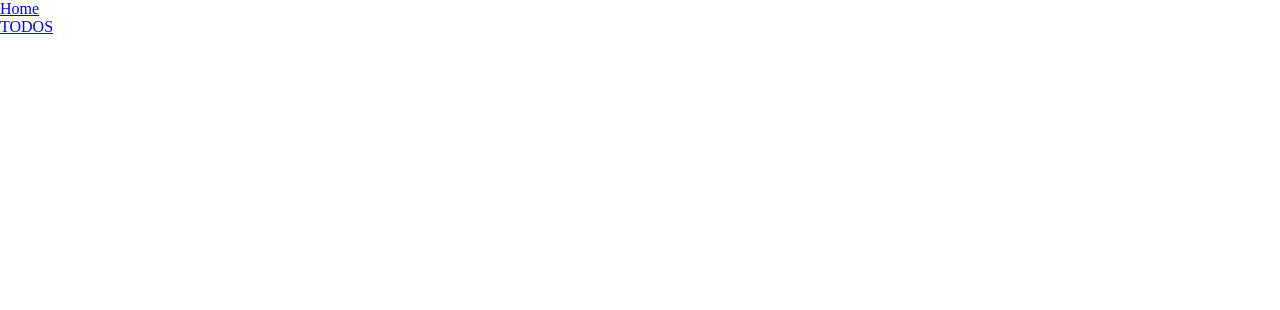
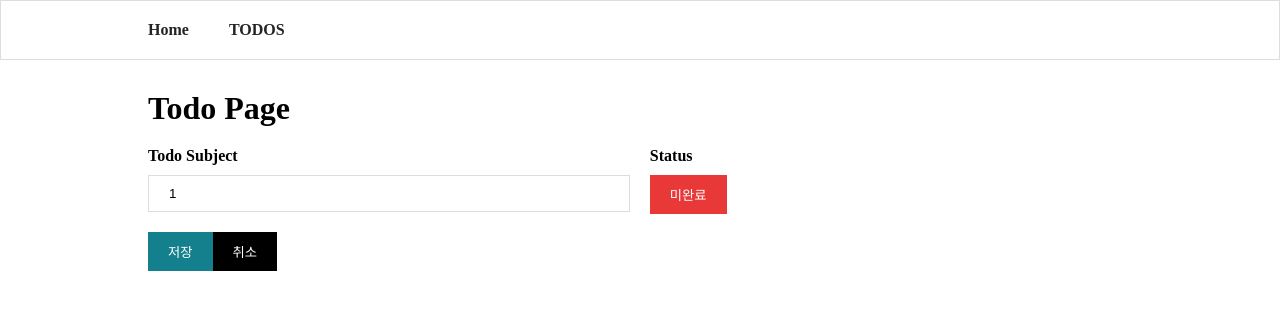
Before and after one commit to NuyHesHUB/project06_vue_todo, a Vue app: page /todos/1 in a window 1280 px wide. Before the commit this address had no page. Shown: the top 310 px of the page. Built offline with nearby package versions, Linux system fonts and the light colour scheme; data requests are answered from the project's data file.

Commit message:
23.02.17

```diff
--- a/db.json
+++ b/db.json
@@ -57,38 +57,13 @@
     },
     {
       "subject": "바",
-      "completed": false,
+      "completed": true,
       "id": 12
     },
     {
-      "subject": "6",
+      "subject": "테스트12443",
       "completed": false,
       "id": 13
-    },
-    {
-      "subject": "7",
-      "completed": false,
-      "id": 14
-    },
-    {
-      "subject": "8",
-      "completed": false,
-      "id": 15
-    },
-    {
-      "subject": "9",
-      "completed": false,
-      "id": 16
-    },
-    {
-      "subject": "0",
-      "completed": false,
-      "id": 17
-    },
-    {
-      "subject": "1",
-      "completed": false,
-      "id": 18
     }
   ]
 }
--- a/src/App.vue
+++ b/src/App.vue
@@ -1,8 +1,11 @@
 <template>
     <nav class="navbar">
         <ul>
-            <li><router-link to="/">Home</router-link></li>
-            <li><router-link to="/todos">TODOS</router-link></li>
+            <!-- <li><router-link to="/">Home</router-link></li> -->
+            <!-- <li><router-link to="/Todos">TODOS</router-link></li> -->
+            <li><router-link :to="{name:'Home'}">Home</router-link></li>
+            <li><router-link :to="{name:'Todos'}">TODOS</router-link></li>
+            <!-- to="/" 이렇게 쓰다가 name을 쓰려면 이렇게 써야함 -->
         </ul>
     </nav>
     <router-view/>
@@ -16,5 +19,8 @@
 </script>
 
 <style>
-
+   .navbar{border: 1px solid #ddd; width: 100%; padding: 20px;}
+   .navbar ul{max-width: 1024px; width: 100%; list-style: none; display: flex; margin: 0 auto; width: 100%;}
+   .navbar li{}
+   .navbar li a{text-decoration: none; padding: 10px 20px; font-weight: bold; color: #242424;}
 </style>
--- a/src/components/TodoList.vue
+++ b/src/components/TodoList.vue
@@ -1,15 +1,16 @@
 <template>
     <div>
         <div v-for="(todo, index) in todos" :key="todo.id" class="card">
-          <div class="card-body">
+          <div class="card-body" @click="moveToPage(todo.id)">
               <div class="form-check">
-                <input type="checkbox" class="form-check-input" :checked="todo.completed" @change="toggleTodo(index)"> <!-- value="todo.completed" 의 밸류를 checked로 변경 db.json에 completed가 체크되면 true, false 로 바뀜 -->
+                <!-- ???? --><input type="checkbox" class="form-check-input" :checked="todo.completed" @change="toggleTodo(index, $event)" @click.stop> <!-- value="todo.completed" 의 밸류를 checked로 변경 db.json에 completed가 체크되면 true, false 로 바뀜 -->
                 <label class="form-check-label" :class="{todoStyle: todo.completed}">  <!-- :style="todo.completed ? todoStyle : {}" -->
                     {{ todo.subject }}
                 </label>
               </div>
               <div>
-                <button class="btnR" @click="deleteTodo(index)">삭제</button>
+                <button class="btnR" @click.stop="deleteTodo(index)">삭제</button>
+                <!-- 이벤트 버블링 방지 @click.stop -->
               </div>
           </div>
         </div>
@@ -17,6 +18,7 @@
 </template>
 
 <script>
+    import {useRouter} from 'vue-router'
     export default{
         props: {
             todos:{
@@ -25,16 +27,29 @@
             }
         },
         emits:['toggle-todo','delete-todo'], /* 자식이 다시 emit으로 올려줘야한다. context emit 을 쓰면 올려줘야한다.*/
-        setup(props, context){
+        setup(props, context){/* {emit} 으로 쓰고 밑에 context 생략가능 */
+            const router=useRouter();
             const deleteTodo = (index) => {
                 context.emit('delete-todo',index)
             }
-            const toggleTodo = (index) => {
-                context.emit('toggle-todo',index)
+            const toggleTodo = (index, event) => {
+
+                context.emit('toggle-todo',index, event.target.checked)
+            }
+            const moveToPage= (todoId) => {
+                //console.log(todoId);
+                //router.push('/todos/'+todoId)
+                 router.push({
+                    name:'Todo',
+                    params:{
+                        id:todoId
+                    }
+                })
             }
             return{
                 deleteTodo,
                 toggleTodo,
+                moveToPage,
             }
         }
     }
--- a/src/pages/index.vue
+++ b/src/pages/index.vue
@@ -1,6 +1,6 @@
 
 <template>
-    <div>home page</div>
+    <div class="container">home page</div>
 </template>
 
 <script>
--- /dev/null
+++ b/src/pages/todos/_id.vue
@@ -0,0 +1,104 @@
+<template>
+    <div class="container">
+        <h1>Todo Page</h1>
+        <div v-if="loading">
+            Loading...
+        </div>
+        <form v-else @submit.prevent="onSave">
+            <div class="row1">
+                <div>
+                    <div class="form-group">
+                        <label>Todo Subject</label>
+                        <input type="text" class="form-control" v-model="todo.subject">
+                    </div>
+                </div>
+                <!-- <div>
+                    <div class="form-group">
+                        <label>Todo Subject</label>
+                        <input type="text" class="form-control" v-model="todo.subject">
+                    </div>
+                </div> -->
+                <div>
+                    <div class="form-group">
+                        <label>Status</label>
+                        <div>
+                            <button @click="toggleTodoStatus" type="button" class="btn" :class="todo.completed ? 'btnGG' : 'btnRR'">{{todo.completed ? '완&nbsp;&nbsp;&nbsp;&nbsp;료':'미완료'}}</button>
+                        </div>
+                    </div>
+                </div>
+            </div>
+            <!-- 수정하고 저장버튼 -->
+            <button class="btn btnmt" type="submit" :disabled="!todoUpdated">저장</button>
+            <button class="btn btnW btnl" @click="moveTodoListPage">취소</button>
+
+        </form>
+    </div>
+</template>
+
+<script>
+    import {useRoute, useRouter} from 'vue-router'
+    import axios from 'axios';
+    import {ref, computed} from 'vue'
+    import _ from 'lodash'
+
+    export default {
+        setup(){
+            const route = useRoute();
+            const router = useRouter();
+            const todo=ref('');/* null 이라고 하면 오류가 떠서 '' 빈값으로 변경 */
+            //console.log(route.params.id);
+            const loading = ref(true);
+            const originalTodo=ref(null)
+            const todoId=route.params.id
+            const getTodo = async() => {
+                const res = await axios.get(`http://localhost:3000/todos/${todoId}`);
+                todo.value=res.data;
+                //originalTodo.value=res.data;
+                loading.value=false;
+            }
+
+
+            const toggleTodoStatus = () => {
+                todo.value.completed = !todo.value.completed
+            }
+            /* router 네임 Todos로 이동되는 .. */
+            const moveTodoListPage =() =>{
+                router.push({
+                    name:'Todos'
+                })
+            }
+            getTodo();
+
+            const onSave = async () => {
+                const res = await axios.put(`http://localhost:3000/todos/${todoId}`, {
+                    subject:todo.value.subject,
+                    completed:todo.value.completed
+                });
+                console.log(res);
+            }
+            const todoUpdated = computed(() => {
+                return !_.isEqual(todo.value, originalTodo.value)
+            })
+            return{
+                todo,
+                toggleTodoStatus,
+                moveTodoListPage,
+                onSave,
+                todoUpdated,
+            }
+        }
+    }
+</script>
+<style>
+    h1{margin-top: 30px; margin-bottom: 20px;}
+    .form-group{display: flex; flex-direction: column;}
+    .form-group label{font-weight: bold; margin-bottom: 10px;}
+    .form-group .form-control{padding: 10px 20px;}
+    .btnmt{margin-top: 10px;}
+    .row1{display: flex; justify-content: space-between;}
+    .row1>div{flex-basis: 49%;}
+    .btnRR{padding: 10px 20px; border: none; background: #e93838; color: #fff;}
+    .btnGG{padding: 10px 20px; border: none; background: #12794e; color: #fff;}
+    .btnW{background: #000; color: #fff;}
+    .btnL{margin-left: 10px;}
+</style>
--- a/src/pages/todos/index.vue
+++ b/src/pages/todos/index.vue
@@ -111,16 +111,16 @@
             }
 
         }
-        const toggleTodo= async (index) =>{
+        const toggleTodo= async (index, checked) =>{
            // console.log(index)
            error.value="";
            const id= todos.value[index].id;
 
            try{
                 await axios.patch('http://localhost:3000/todos/'+ id, {
-                    completed: !todos.value[index].completed
+                    completed: checked/*  !todos.value[index].completed */
                 });
-                todos.value[index].completed= !todos.value[index].completed;
+                todos.value[index].completed= checked/* !todos.value[index].completed; */
            }catch(err){
                 console.log(err);
                 error.value="찾는 문장이 없습니다"
@@ -158,7 +158,7 @@
     .d-flex{display: flex;}
     .flex-grow-1{flex-grow: 1;}
     .flex-grow-1 input{width: 98%; padding: 10px 20px;}
-    .btn{padding: 12px 30px; border: none; background: #147f8d; color: #fff}
+    .btn{padding: 10px 20px; border: none; background: #147f8d; color: #fff}
     form{margin-bottom: 50px;}
     .card{margin: 10px 0;}
     .card-body{border: 1px solid #ccc; padding: 10px 20px; display: flex; justify-content: space-between; align-items: center;}
--- a/src/router/index.js
+++ b/src/router/index.js
@@ -1,6 +1,7 @@
 import { createRouter, createWebHistory} from 'vue-router';
 import Home from '../pages/index.vue';
 import Todos from '../pages/todos/index.vue';
+import Todo from '../pages/todos/_id.vue';
 
 const rouster = createRouter({
     history: createWebHistory(),
@@ -11,9 +12,14 @@ const rouster = createRouter({
             component: Home,
         },
         {
-            path: '/todos',
-            name: 'todos',
+            path: '/Todos',
+            name: 'Todos',
             component: Todos
+        },
+        {
+            path: '/todos/:id',
+            name: 'Todo',
+            component: Todo
         }
     ]
 })
```
